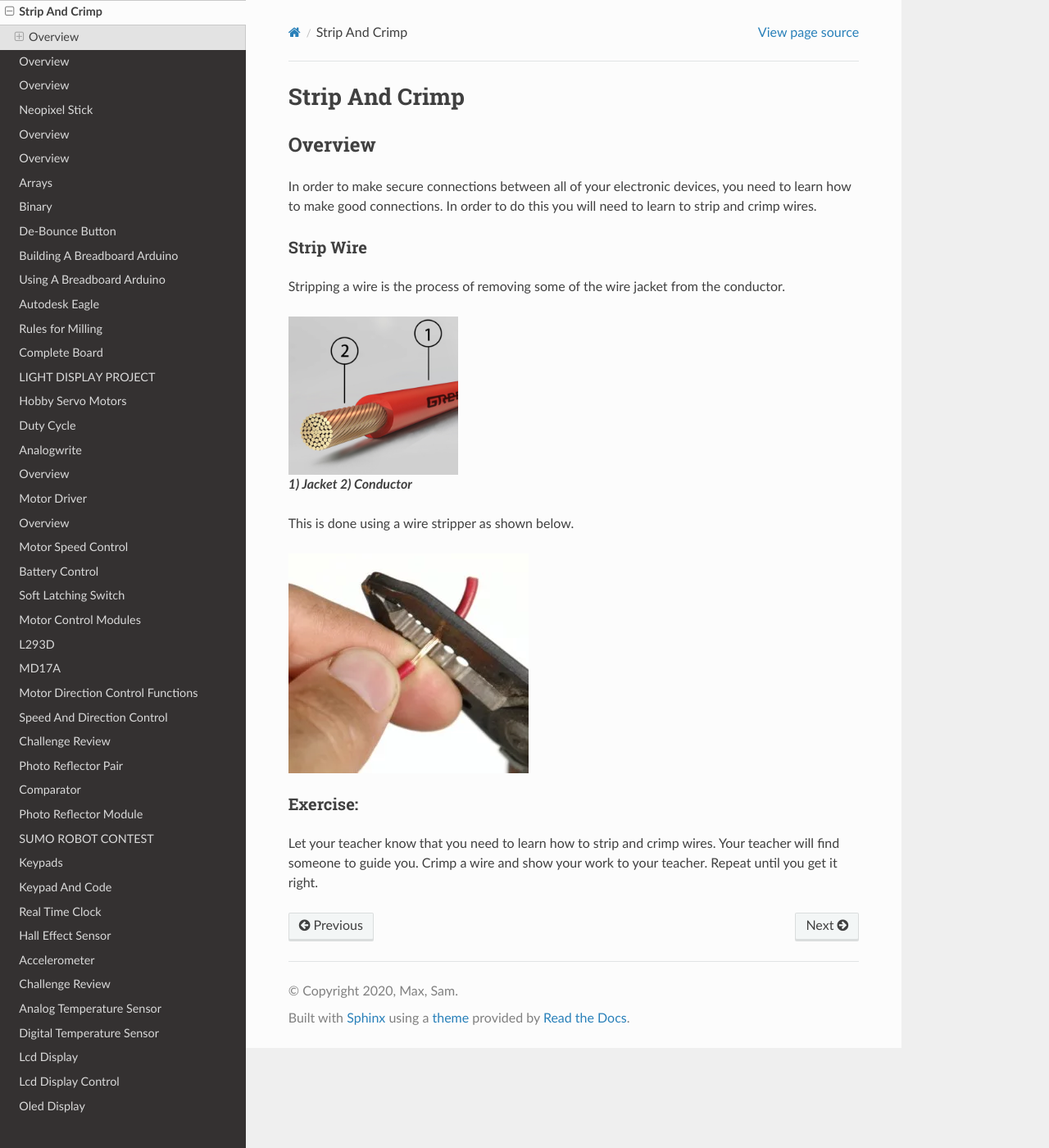
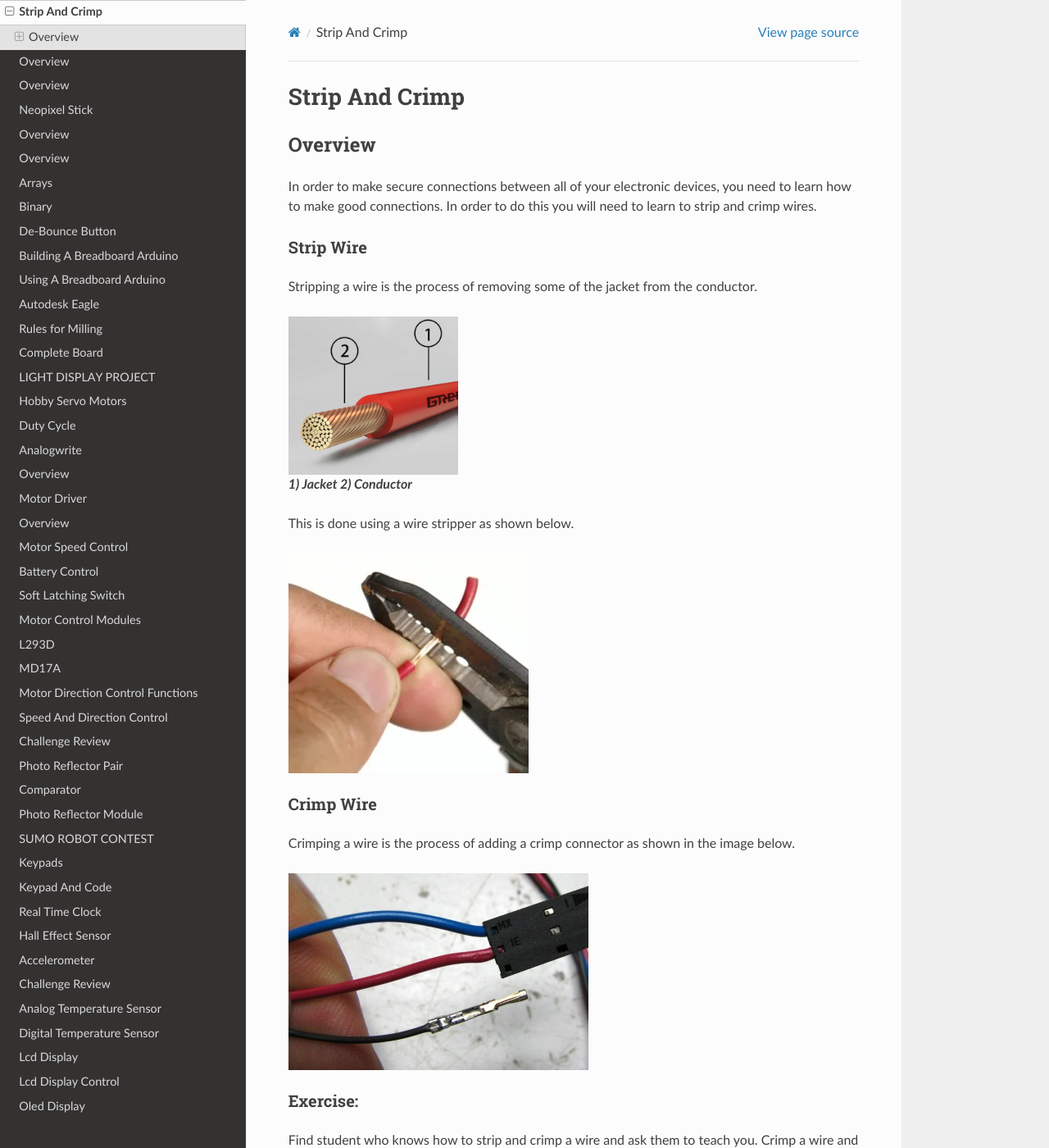
Before and after one commit to maxtkc/mvths-wiki, a Sphinx documentation site: the page built from docs/035-strip-and-crimp.rst, in a window 1280 px wide and 1400 px high. Shown: the whole window at 82% size. Built offline with Sphinx 7.4.7 and the Read the Docs theme 2.0.0, drawn with Linux system fonts in a browser that asks for light colours; pages that are not in the unit, such as notebooks, are missing from menus; some of the changed text lies outside the part shown.

Commit message:
Update 035-strip-and-crimp.rst

```diff
--- a/docs/035-strip-and-crimp.rst
+++ b/docs/035-strip-and-crimp.rst
@@ -21,10 +21,14 @@ This is done using a wire stripper as shown below.
 
 .. figure:: images/wirestripper.png
 
+Crimp Wire
+~~~~~~~~~~~
+Crimping a wire is the process of adding a crimp connector as shown in the image below.
+
+.. figure:: images/crimp.png
 
 Exercise:
 ~~~~~~~~~
 
-Let your teacher know that you need to learn how to strip and crimp wires. Your teacher will find someone to guide you.
-Crimp a wire and show your work to your teacher. Repeat until you get it
+Find student who knows how to strip and crimp a wire and ask them to teach you. Crimp a wire and show your work to your teacher. Repeat until you get it
 right.
```
Also changed, not shown: other parts of docs/035-strip-and-crimp.rst (+1 -1 lines).
